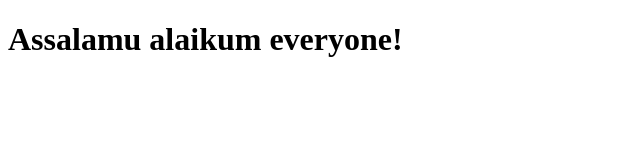
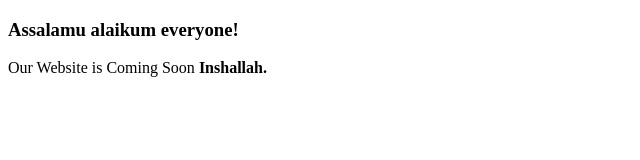
Before and after one commit to AlFurqanInstitute/website, a plain HTML site: page index.html in a window 1280 px wide. Shown: the whole page, without its empty margins (0-640 px from the left). Drawn offline with Linux system fonts and the light colour scheme.

Commit message:
added coming soon msg

```diff
--- a/index.html
+++ b/index.html
@@ -1,11 +1,15 @@
 <!DOCTYPE html>
 <html lang="en">
+
 <head>
   <meta charset="UTF-8">
   <meta name="viewport" content="width=device-width, initial-scale=1.0">
   <title>Al Furqan Institute</title>
 </head>
+
 <body>
-  <h1>Assalamu alaikum everyone!</h1>
+  <h3>Assalamu alaikum everyone!</h3>
+  <p>Our Website is Coming Soon <strong>Inshallah.</strong></p>
 </body>
+
 </html>
```
